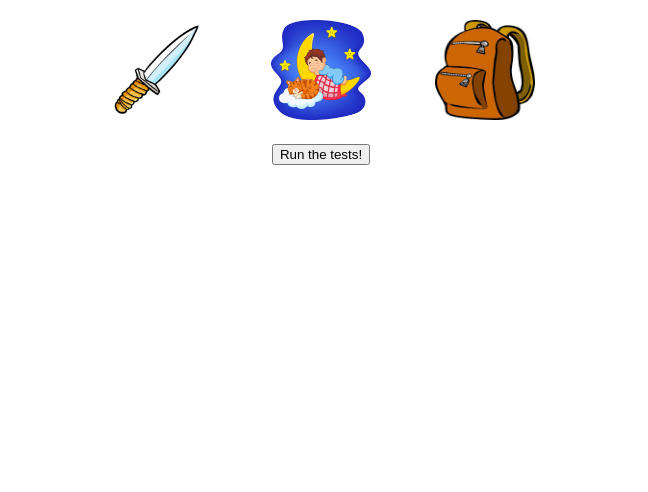
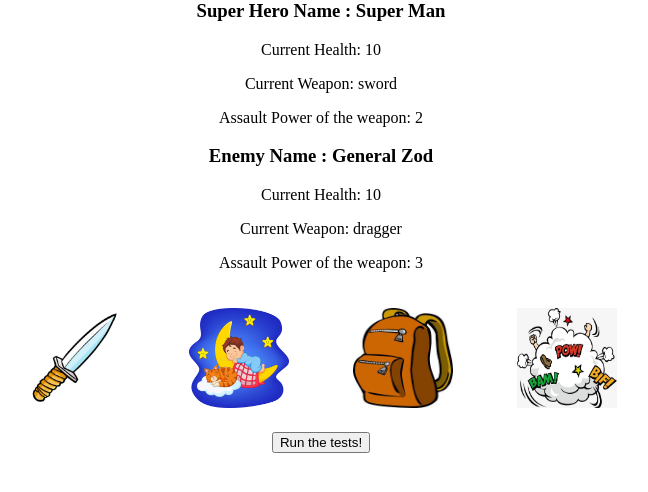
Before and after one commit to Ramprasad-R/herogame, a plain HTML site: page index.html in a window 1280 px wide. Shown: the whole page, without its empty margins (319-967 px from the left). Drawn offline with Linux system fonts and the light colour scheme.

Commit message:
Added enenmy stat display

```diff
--- a/herogame.js
+++ b/herogame.js
@@ -1,7 +1,7 @@
 const hero = {
-  name: "Hero",
+  name: "Super Man",
   heroic: true,
-  inventory:[],
+  inventory: [],
   health: 10,
   weapon: {
     type: "sword",
@@ -9,8 +9,19 @@ const hero = {
   }
 }
 
-function rest(person){
-  if (person.health === 10){
+const enemy = {
+  name: "General Zod",
+  heroic: false,
+  inventory: [],
+  health: 10,
+  weapon: {
+    type: "dragger",
+    damage: 3
+  }
+}
+
+function rest(person) {
+  if (person.health === 10) {
     alert("You are already healthy");
     return null;
   } else {
@@ -19,12 +30,12 @@ function rest(person){
   return person
 }
 
-function pickUpItem(person, weapon){
+function pickUpItem(person, weapon) {
   person.inventory.push(weapon);
   return person
 }
 
-function equipWeapon(person){
+function equipWeapon(person) {
   if (person.inventory.length !== 0) {
     person.weapon = person.inventory[0];
   }
@@ -33,17 +44,75 @@ function equipWeapon(person){
 
 function invokeRest() {
   rest(hero);
+  displayStat();
 };
 
 function invokePickUpItems() {
-  pickUpItem(hero, {type: "dagger",
-  damage: 2})
+  pickUpItem(hero, {
+    type: "dagger",
+    damage: 2
+  });
+  displayStat();
 }
 
-function invokeEquipWepon(){
-  equipWeapon(hero)
+function invokeEquipWepon() {
+  equipWeapon(hero);
+  displayStat();
 }
 
-function displayStat(){
+const displayStatDiv = document.querySelectorAll(".displayStat");
+//Hero Element
+const createHeroName = document.createElement("h3");
+const createHeroHealth = document.createElement("p");
+const createHeroCurrentWeapon = document.createElement("p");
+const createHeroAssaultPower = document.createElement("p");
+//Enemy Element
+const createEnemyName = document.createElement("h3");
+const createEnemyHealth = document.createElement("p");
+const createEnemyCurrentWeapon = document.createElement("p");
+const createEnemyAssaultPower = document.createElement("p");
+function displayStat() {
+  // Hero Stat
+  createHeroName.innerText = `Super Hero Name : ${hero.name}`;
+  createHeroHealth.innerText = `Current Health: ${hero.health}`;
+  createHeroCurrentWeapon.innerText = `Current Weapon: ${hero.weapon.type}`;
+  createHeroAssaultPower.innerText = `Assault Power of the weapon: ${hero.weapon.damage}`;
+  //Enemy Stat
+  createEnemyName.innerText = `Enemy Name : ${enemy.name}`;
+  createEnemyHealth.innerText = `Current Health: ${enemy.health}`;
+  createEnemyCurrentWeapon.innerText = `Current Weapon: ${enemy.weapon.type}`;
+  createEnemyAssaultPower.innerText = `Assault Power of the weapon: ${enemy.weapon.damage}`;
+}
+//Display Hero
+displayStatDiv[0].appendChild(createHeroName);
+displayStatDiv[0].appendChild(createHeroHealth);
+displayStatDiv[0].appendChild(createHeroCurrentWeapon);
+displayStatDiv[0].appendChild(createHeroAssaultPower);
+//Display Enemy
+displayStatDiv[1].appendChild(createEnemyName);
+displayStatDiv[1].appendChild(createEnemyHealth);
+displayStatDiv[1].appendChild(createEnemyCurrentWeapon);
+displayStatDiv[1].appendChild(createEnemyAssaultPower);
 
+displayStat();
+
+function fight() {
+  const randomWinner = Math.floor(Math.random() * 2);
+  if(hero.health > 3){
+    if (randomWinner === 0) {
+      alert(`${hero.name} won ${enemy.name}`);
+      enemy.health = enemy.health - hero.weapon.damage;
+
+    } else {
+      alert(`${hero.name} lost to ${enemy.name}`);
+      hero.health = hero.health - enemy.weapon.damage;
+    }
+  } else {
+    alert("Get rest before fighting")
+  }
 }
+
+function invokeFight() {
+  fight();
+  displayStat();
+}
--- a/index.html
+++ b/index.html
@@ -10,6 +10,7 @@
     <div class="displayStat">
 
     </div>
+    <div class="displayStat"></div>
   </section>
 
   <section id="playControls">
@@ -17,6 +18,7 @@
       <img class="playControl-item" src="./public/images/dragger.jpg" alt="Dagger" onclick="invokePickUpItems()" id="dagger">
       <img class="playControl-item" src="./public/images/rest.jpg" alt="Rest" onclick="invokeRest()" id="inn">
       <img class="playControl-item" src="./public/images/bag.jpeg" alt="Bag" onclick="invokeEquipWepon()" id="bag">
+      <img class="playControl-item" src="./public/images/fight.jpg" alt="Fight" onclick="invokeFight()" id="fight" >
     </div>
   </section>
 
```
Also changed, not shown: public/images/fight.jpg (added).
